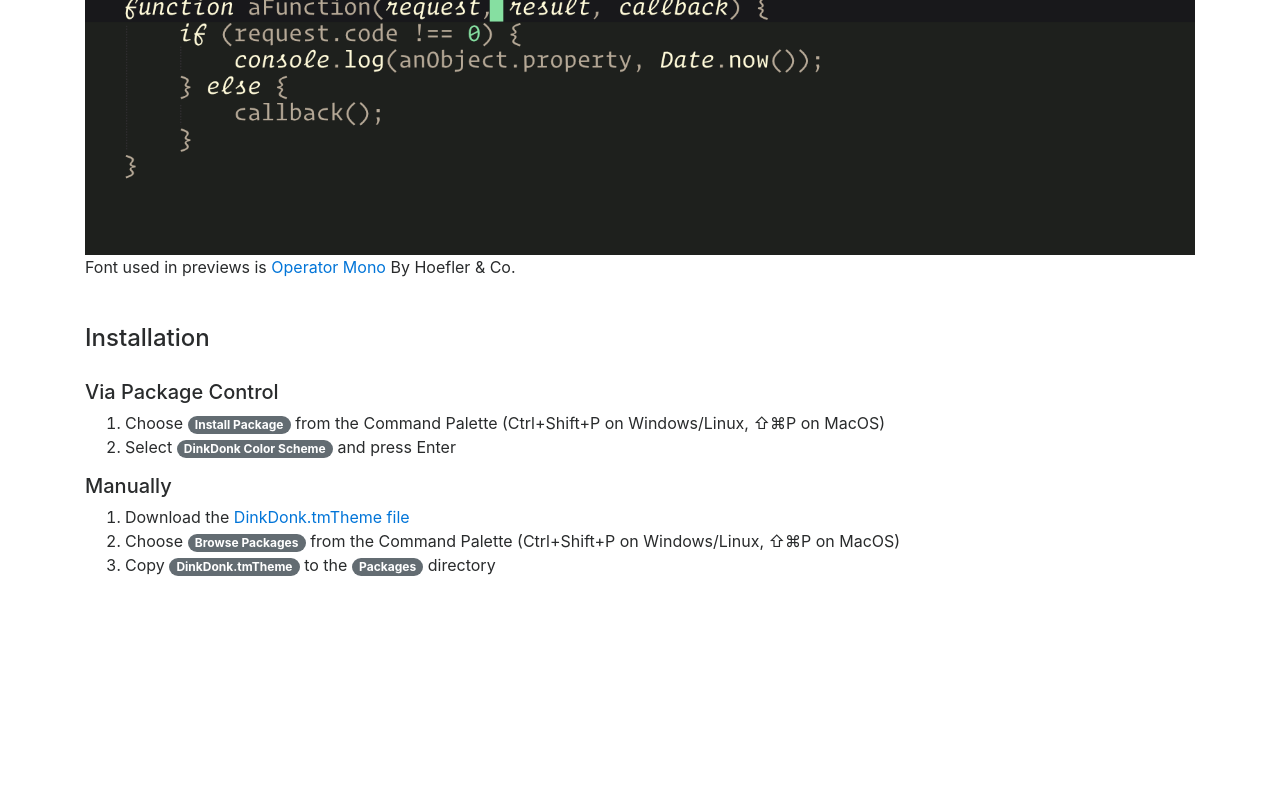
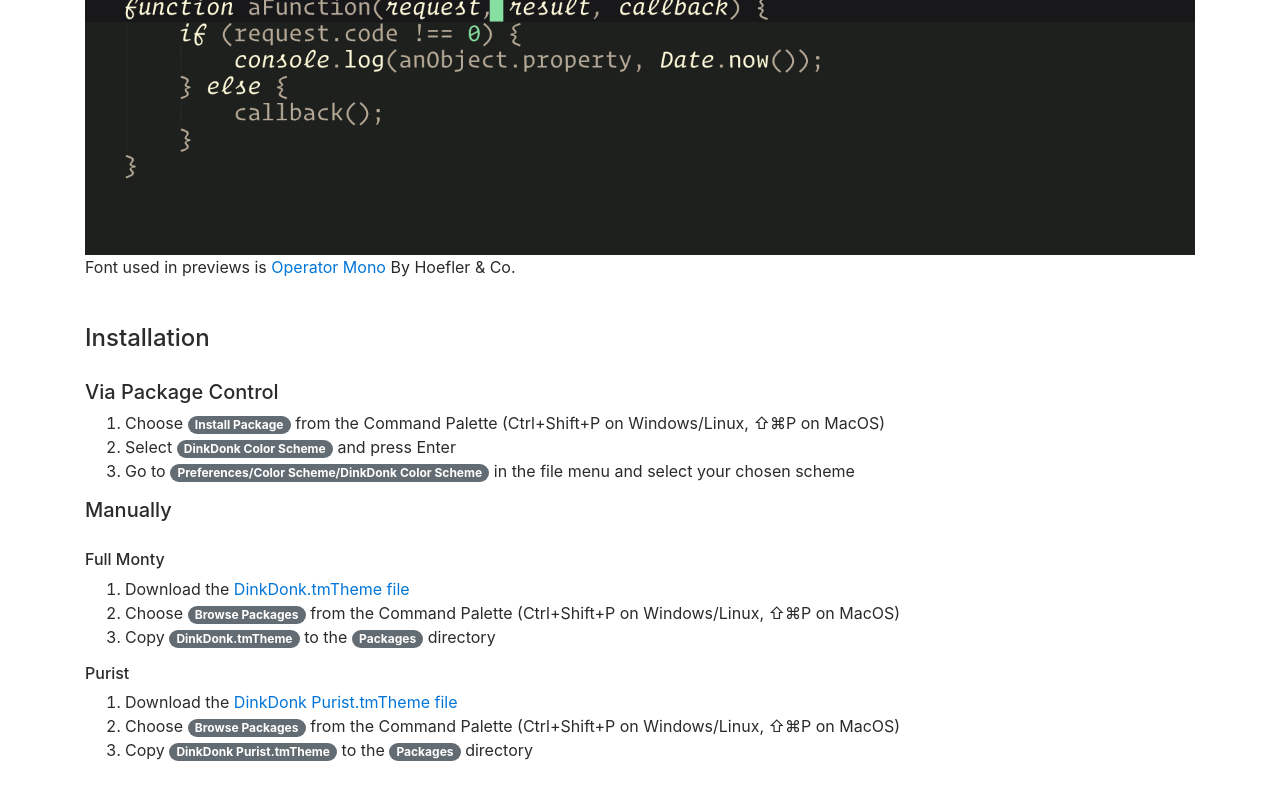
Before and after one commit to DinkDonk/dinkdonk-scheme, a plain HTML site: page index.html in a window 1280 px wide. Shown: the part 1657-2457 px from the top of the page. Before the commit the page ends 2310 px from the top, so only its background shows below. Drawn offline with nearby package versions, Linux system fonts and the light colour scheme.

Commit message:
Updated installation help text

```diff
--- a/index.html
+++ b/index.html
@@ -108,15 +108,26 @@
 				<ol>
 					<li>Choose <span class="badge badge-pill badge-default">Install Package</span> from the Command Palette (Ctrl+Shift+P on Windows/Linux, ⇧⌘P on MacOS)</li>
 					<li>Select <span class="badge badge-pill badge-default">DinkDonk Color Scheme</span> and press Enter</li>
+					<li>Go to <span class="badge badge-pill badge-default">Preferences/Color Scheme/DinkDonk Color Scheme</span> in the file menu and select your chosen scheme</li>
 				</ol>
 
 				<h5>Manually</h5>
+
+				<h6 style="margin-top: 30px;">Full Monty</h6>
 
 				<ol>
 					<li>Download the <a href="https://raw.githubusercontent.com/DinkDonk/dinkdonk-scheme/master/DinkDonk.tmTheme" target="_blank">DinkDonk.tmTheme file</a></li>
 					<li>Choose <span class="badge badge-pill badge-default">Browse Packages</span> from the Command Palette (Ctrl+Shift+P on Windows/Linux, ⇧⌘P on MacOS)</li>
 					<li>Copy <span class="badge badge-pill badge-default">DinkDonk.tmTheme</span> to the <span class="badge badge-pill badge-default">Packages</span> directory</li>
 				</ol>
+
+				<h6>Purist</h6>
+
+				<ol>
+					<li>Download the <a href="https://raw.githubusercontent.com/DinkDonk/dinkdonk-scheme/master/DinkDonk Purist.tmTheme" target="_blank">DinkDonk Purist.tmTheme file</a></li>
+					<li>Choose <span class="badge badge-pill badge-default">Browse Packages</span> from the Command Palette (Ctrl+Shift+P on Windows/Linux, ⇧⌘P on MacOS)</li>
+					<li>Copy <span class="badge badge-pill badge-default">DinkDonk Purist.tmTheme</span> to the <span class="badge badge-pill badge-default">Packages</span> directory</li>
+				</ol>
 			</div>
 		</div>
 	</div>
```
